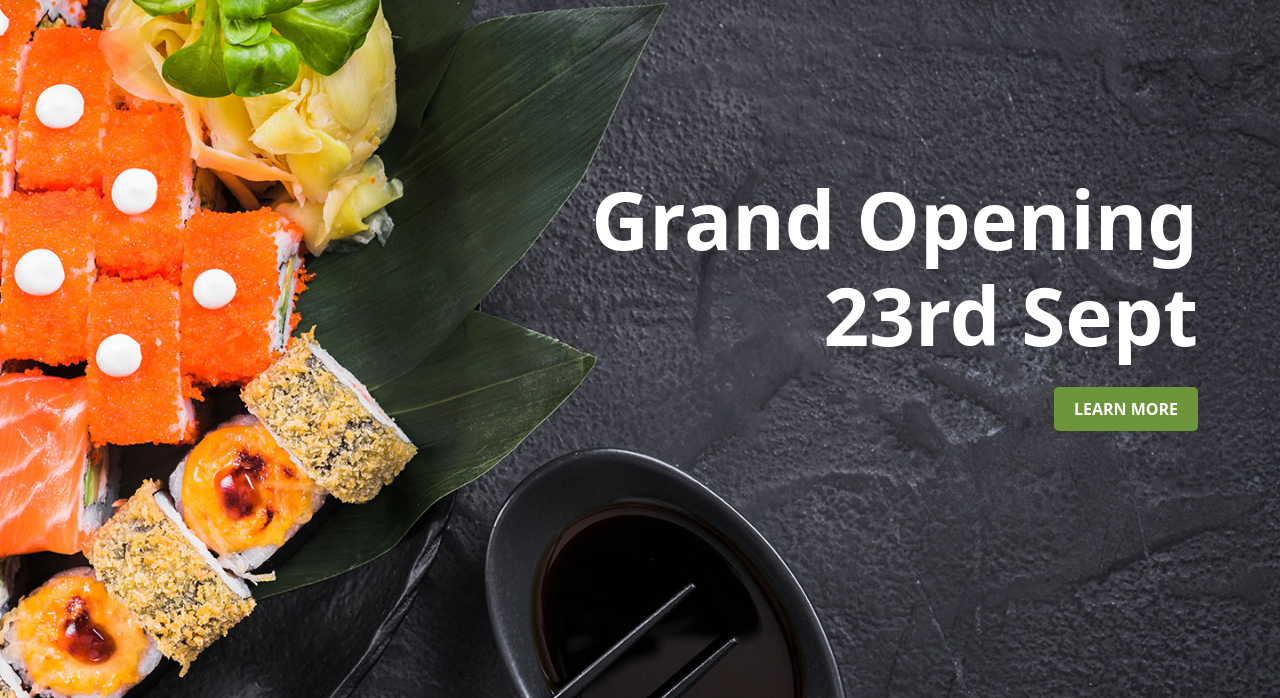
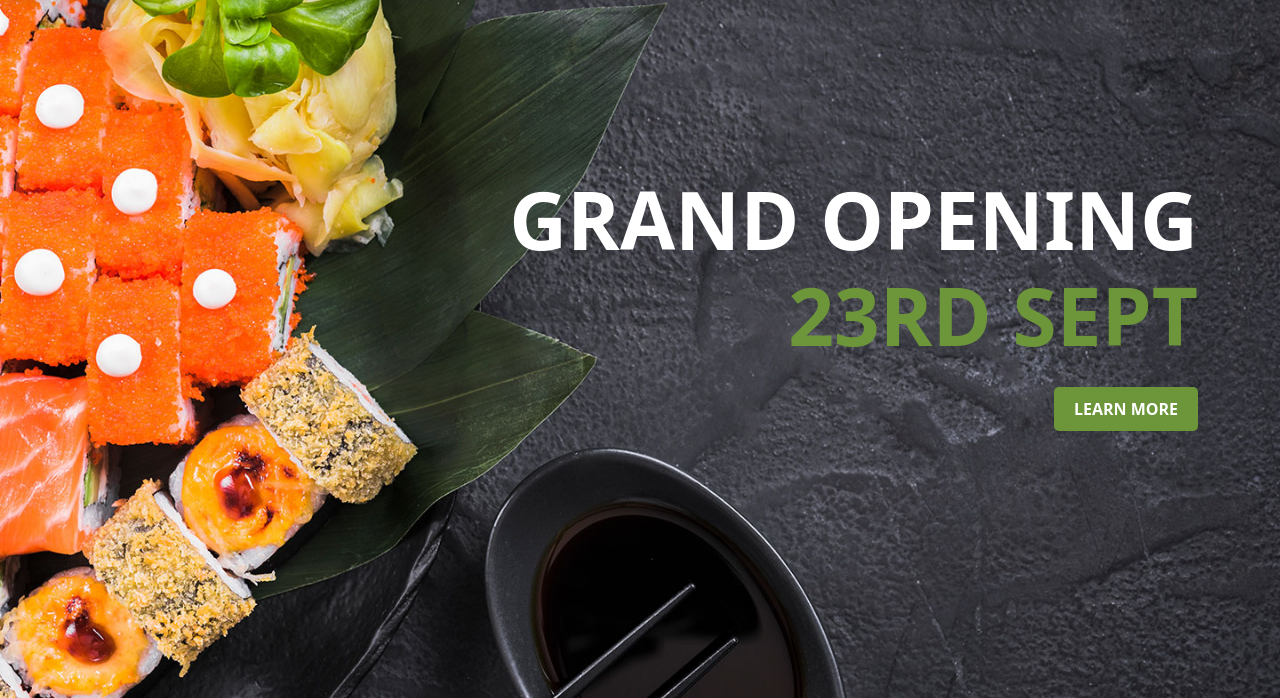
Before and after one commit to saadhossain/sushi-restaurant, a plain HTML site: page index.html in a window 1280 px wide. Shown: the part 96-794 px from the top of the page. Drawn offline with nearby package versions, Linux system fonts and the light colour scheme.

Commit message:
Banner text modified

```diff
--- a/index.html
+++ b/index.html
@@ -51,7 +51,7 @@
         <section class="container-fluid header-banner ">
             <div class="container d-flex justify-content-end align-items-center text-end h-100">
                 <div>
-                    <h1 class="display-1 fw-bold text-uppercas text-white">Grand Opening <br> <span>23rd Sept</span>
+                    <h1 class="display-1 fw-bold text-uppercase text-white">Grand Opening <br> <span style="color:#6d963a">23rd Sept</span>
                     </h1>
                     <button class="sushi-button mt-3">Learn More</button>
                 </div>
```
